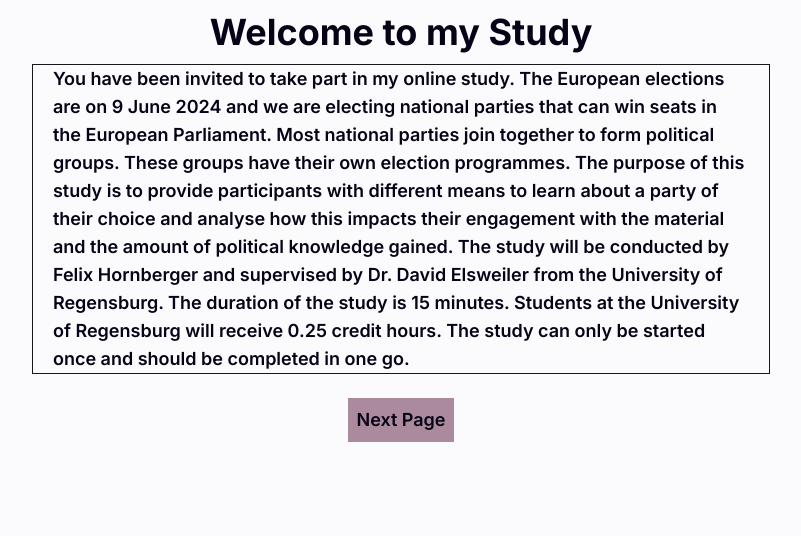
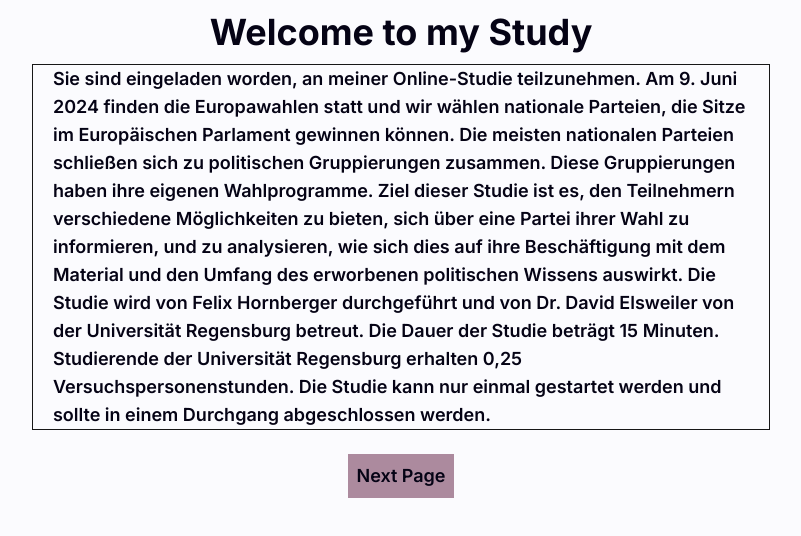
Before and after one commit to FelixHornberger/quote-and-vote-ger, a Next.js app: page / in a window 1280 px wide. Shown: the top 536 px of the page, without its empty margins (239-1040 px from the left). Built offline with nearby package versions, Linux system fonts and the light colour scheme.

Commit message:
Translation Introtext

```diff
--- a/app/page.tsx
+++ b/app/page.tsx
@@ -10,13 +10,13 @@ export default function Home() {
         <div className="px-5 flex justify-center">
           <div className="task-box mb-3 max-w-prose place-items-center px-5 border border-neutral-900">
               <p className="">
-                You have been invited to take part in my online study.
-                The European elections are on 9 June 2024 and we are electing national parties that can win seats in the European Parliament.
-                Most national parties join together to form political groups. These groups have their own election programmes.
-                The purpose of this study is to provide participants with different means to learn about a party of their choice and analyse how this impacts their engagement with the material and the amount of political knowledge gained.
-                The study will be conducted by Felix Hornberger and supervised by Dr. David Elsweiler from the University of Regensburg.
-                The duration of the study is 15 minutes. Students at the University of Regensburg will receive 0.25 credit hours.
-                The study can only be started once and should be completed in one go.
+                Sie sind eingeladen worden, an meiner Online-Studie teilzunehmen.
+                Am 9. Juni 2024 finden die Europawahlen statt und wir wählen nationale Parteien, die Sitze im Europäischen Parlament gewinnen können.
+                Die meisten nationalen Parteien schließen sich zu politischen Gruppierungen zusammen. Diese Gruppierungen haben ihre eigenen Wahlprogramme.
+                Ziel dieser Studie ist es, den Teilnehmern verschiedene Möglichkeiten zu bieten, sich über eine Partei ihrer Wahl zu informieren, und zu analysieren, wie sich dies auf ihre Beschäftigung mit dem Material und den Umfang des erworbenen politischen Wissens auswirkt.
+                Die Studie wird von Felix Hornberger durchgeführt und von Dr. David Elsweiler von der Universität Regensburg betreut.
+                Die Dauer der Studie beträgt 15 Minuten. Studierende der Universität Regensburg erhalten 0,25 Versuchspersonenstunden.
+                Die Studie kann nur einmal gestartet werden und sollte in einem Durchgang abgeschlossen werden.
               </p>
           </div>
         </div>
```
